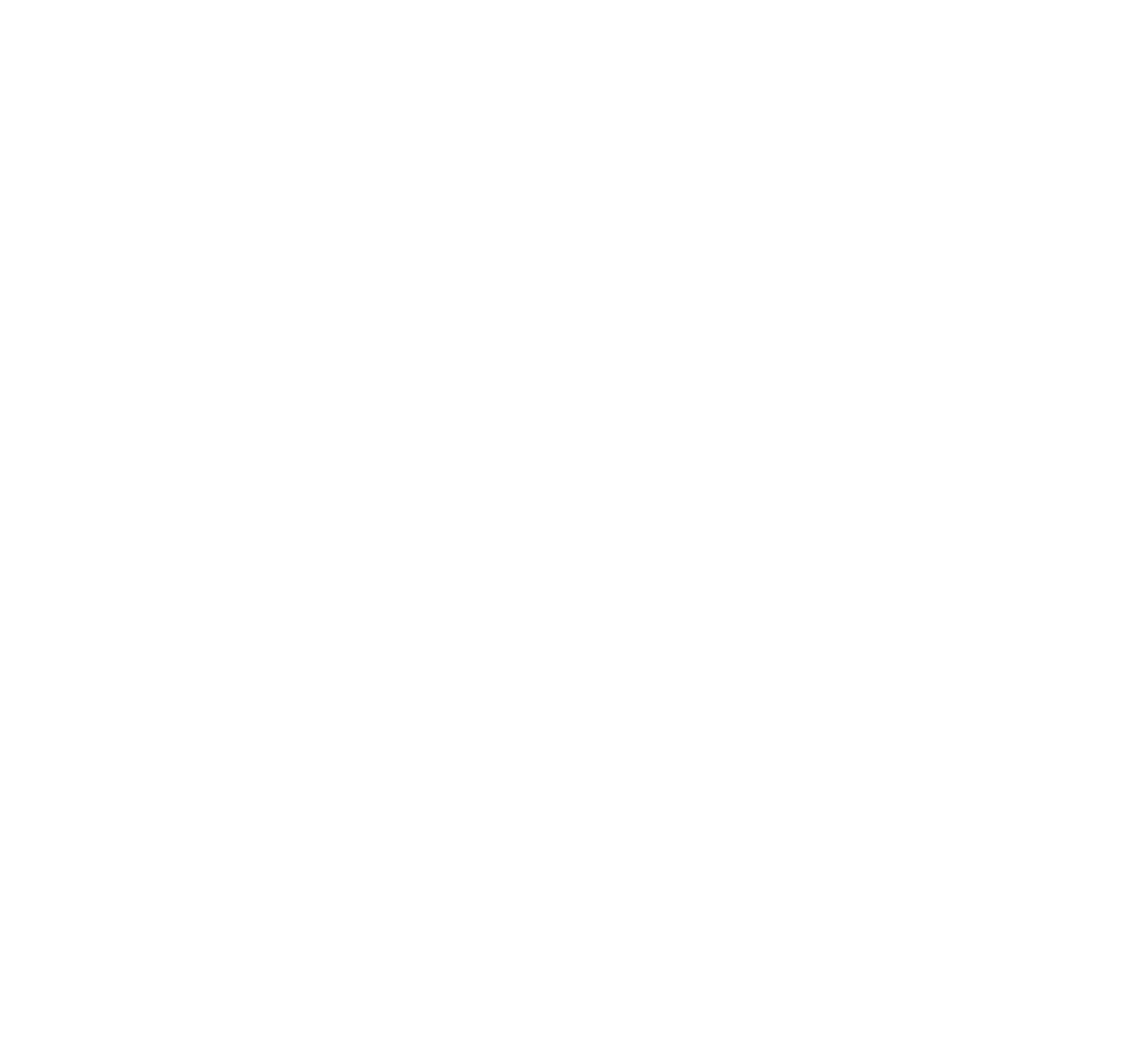
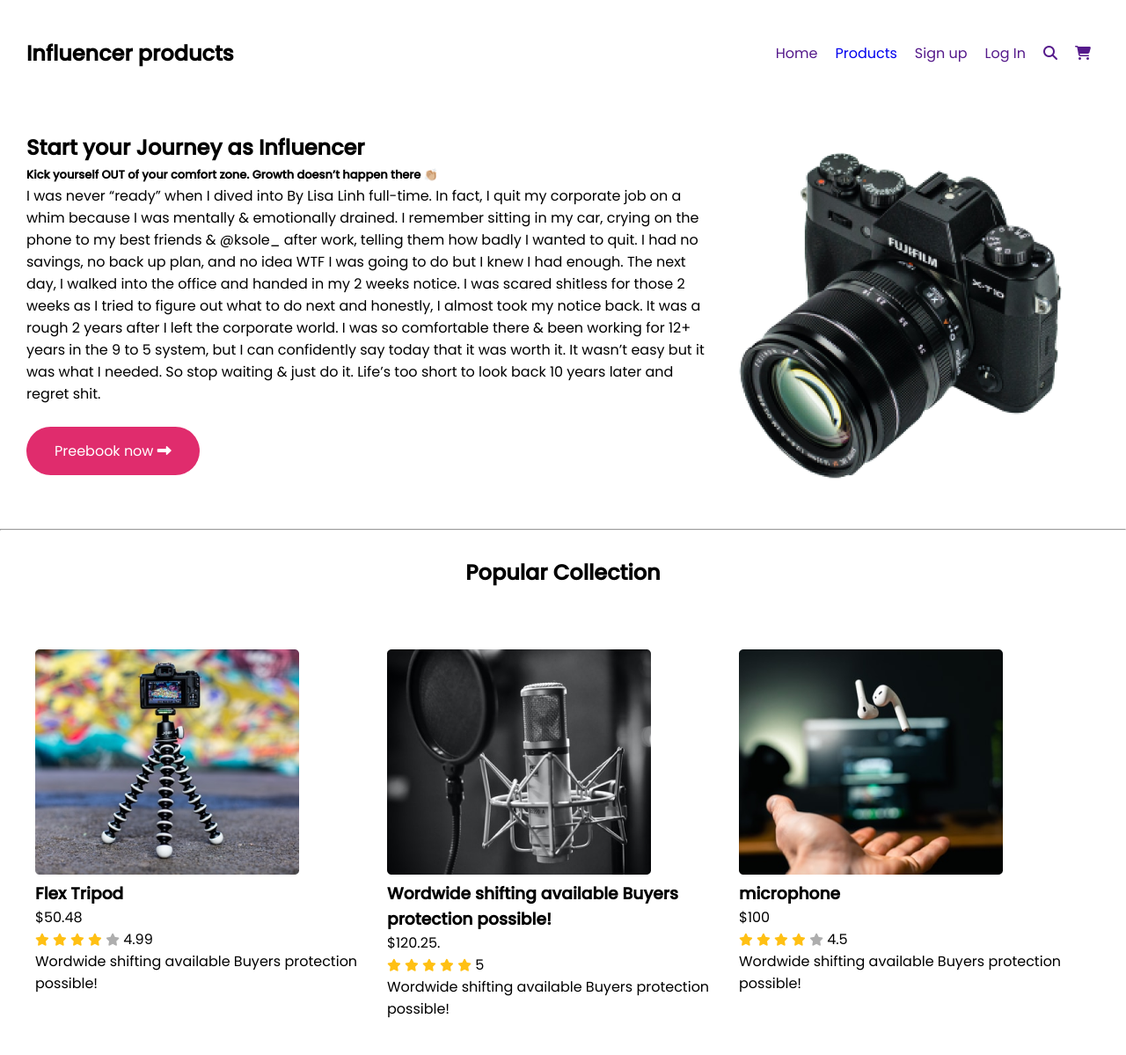
Before and after one commit to devinfopro/happy-responsive-assignment, a plain HTML site: page index.html in a window 1280 px wide. Shown: the whole page at 88% size. Before the commit the page ends 800 px from the top, so only its background shows below. Drawn offline with Linux system fonts and the light colour scheme.

Commit message:
Popular Collection

```diff
--- /dev/null
+++ b/css/style.css
@@ -0,0 +1,84 @@
+/* font */
+
+@import url('https://fonts.googleapis.com/css2?family=Poppins:wght@400;500&display=swap');
+*{
+    margin: 0;
+    padding: 0;
+
+}
+/* utilitis */
+
+body{
+    font-family: 'Poppins', sans-serif;
+}
+/* navigation-menu */
+nav{
+    display: flex;
+    justify-content: space-between;
+    height: 60px;
+    align-items: center;
+    padding: 30px;
+}
+.navigation{
+    display: flex;
+}
+.navigation li{
+    list-style: none;
+    margin: 10px;
+}
+.navigation li a{
+    text-decoration: none;
+}
+/* header paragrap */
+.comfort{
+    font-size: small;
+    font-weight: 700;
+}
+.Preebook{
+    text-decoration: none;
+    background-color: #e02c6d;
+    color: white;
+    padding: 15px 32px;
+    text-align: center;
+    display: inline-block;
+    font-size: 16px;
+    border-radius: 41px;
+}
+.Influencer-section{
+    display: flex;
+    justify-content: center;
+    padding: 30px;
+}
+.Half-width{
+    initial-letter: 60%;
+}
+/* populer product */
+
+.section-title{
+    text-align: center;
+    margin-top: 30px;
+    margin-bottom: 30px;
+}
+.collections{
+    display: grid;
+    grid-template-columns: repeat(3, 1fr);
+    grid-row-gap: 15px;
+    padding: 40px;
+}
+.collection .collection-banner img{
+    width: 300px;
+    height: 256px;
+}
+.collection-info{
+    display: flex;
+    align-items: center;
+}
+.fa-star{
+    font-size: 14px;
+}
+.fa-star.filed{
+    color:#FFC014;
+}
+.fa-star.empty{
+    color:#AEAEAE;
+}
--- a/index.html
+++ b/index.html
@@ -5,10 +5,127 @@
     <meta charset="UTF-8">
     <meta http-equiv="X-UA-Compatible" content="IE=edge">
     <meta name="viewport" content="width=device-width, initial-scale=1.0">
+    <link rel="stylesheet" href="css/style.css">
+    <script src="https://kit.fontawesome.com/3769128167.js" crossorigin="anonymous"></script>
     <title>happy Responciv Assignment</title>
 </head>
 
 <body>
+    <!-- header start -->
+    <header>
+        <nav>
+            <div class="navigation-inp">
+                <h2>Influencer products
+                </h2>
+            </div>
+            <ul class="navigation">
+                <li><a href="">Home</a></li>
+                <li><a target="_blank"
+                        href="https://www.amazon.com/s?k=activity+trackers+and+smartwatches&pd_rd_r=6c6dc385-a76a-473d-9ad8-5121af4ce5c2&pd_rd_w=jUefW&pd_rd_wg=TUPmZ&pf_rd_p=33f8f65b-b95c-44af-8b89-e59e69e79828&pf_rd_r=7RP89NQB5YWMJ9E0XRKK&ref=pd_gw_unk">Products</a>
+                </li>
+                <li><a href="">Sign up</a></li>
+                <li><a href="">Log In</a></li>
+                <li><a href=""><i class="fas fa-search"></i></a></li>
+                <li><a href=""><i class="fas fa-shopping-cart"></i></a></li>
+            </ul>
+        </nav>
+    </header>
+    <section class="Influencer-section">
+        <div class="Half-width">
+            <h1>Start your Journey as Influencer</h1>
+            <p> <span class="comfort">Kick yourself OUT of your comfort zone. Growth doesn’t happen there 👏🏼</span>
+                <br>I was never
+                “ready”
+                when I
+                dived into By Lisa Linh full-time. In fact, I quit my corporate job on a whim because I was mentally &
+                emotionally drained. I remember sitting in my car, crying on the phone to my best friends & @ksole_
+                after work, telling them how badly I wanted to quit. I had no savings, no back up plan, and no idea WTF
+                I was going to do but I knew I had enough. The next day, I walked into the office and handed in my 2
+                weeks notice. I was scared shitless for those 2 weeks as I tried to figure out what to do next and
+                honestly, I almost took my notice back. It was a rough 2 years after I left the corporate world. I was
+                so comfortable there & been working for 12+ years in the 9 to 5 system, but I can confidently say today
+                that it was worth it. It wasn’t easy but it was what I needed. So stop waiting & just do it. Life’s too
+                short to look back 10 years later and regret shit.
+            </p><br><a class="Preebook" href="https://later.com/blog/become-an-instagram-influencer/" target="_blank"
+                rel="noopener noreferrer">Preebook now <i class="fas fa-long-arrow-alt-right"></i></a>
+        </div>
+        <div class="Half-width">
+            <img src="./images/main-camera.png" alt="">
+        </div>
+    </section>
+    <hr>
+    <section class="container">
+        <h2 class="section-title">Popular Collection
+        </h2>
+        <div class="collections">
+            <div class="collection">
+                <div class="collection-banner">
+                    <img src="images/tripod.png" alt="">
+                </div>
+                <div class="collection-detail">
+                    <h3 class="collection-title">Flex Tripod</h3>
+                    <p class="collection-price">$50.48</p>
+                    <div class="collection-info">
+                        <div>
+                            <i class="fas fa-star filed"></i>
+                            <i class="fas fa-star filed"></i>
+                            <i class="fas fa-star filed"></i>
+                            <i class="fas fa-star filed"></i>
+                            <i class="fas fa-star empty"></i>
+                            <span>4.99</span>
+                            <p>Wordwide shifting available
+                                Buyers protection possible!</p>
+                        </div>
+                    </div>
+                </div>
+            </div>
+            <div class="collection">
+                <div class="collection-banner">
+                    <img src="./images/mic.png" alt="">
+                </div>
+                <div class="collection-detail">
+                    <h3 class="collection-title">Wordwide shifting available
+                        Buyers protection possible!</h3>
+                    <p class="collection-price">$120.25.</p>
+                    <div class="collection-info">
+                        <div>
+                            <i class="fas fa-star filed"></i>
+                            <i class="fas fa-star filed"></i>
+                            <i class="fas fa-star filed"></i>
+                            <i class="fas fa-star filed"></i>
+                            <i class="fas fa-star filed"></i>
+                            <span>5</span>
+                            <p>Wordwide shifting available
+                                Buyers protection possible!</p>
+                        </div>
+                    </div>
+                </div>
+            </div>
+            <div class="collection">
+                <div class="collection-banner">
+                    <img src="./images/airpod.png" alt="">
+                </div>
+                <div class="collection-detail">
+                    <h3 class="collection-title">microphone</h3>
+                    <p class="collection-price">$100</p>
+                    <div class="collection-info">
+                        <div>
+                            <i class="fas fa-star filed"></i>
+                            <i class="fas fa-star filed"></i>
+                            <i class="fas fa-star filed"></i>
+                            <i class="fas fa-star filed"></i>
+                            <i class="fas fa-star empty"></i>
+                            <span>4.5</span>
+                            <p>Wordwide shifting available
+                                Buyers protection possible!</p>
+                        </div>
+                    </div>
+                </div>
+
+            </div>
+
+        </div>
+    </section>
 
 </body>
 
```
